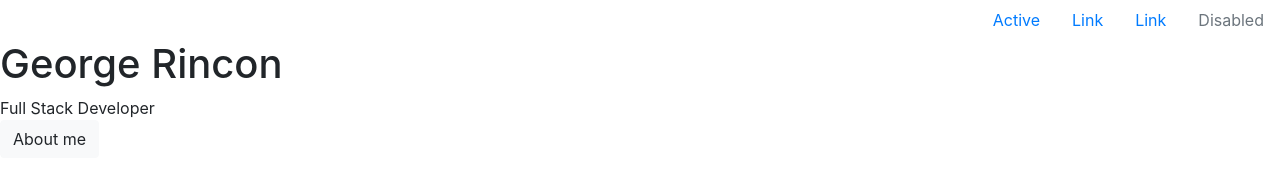
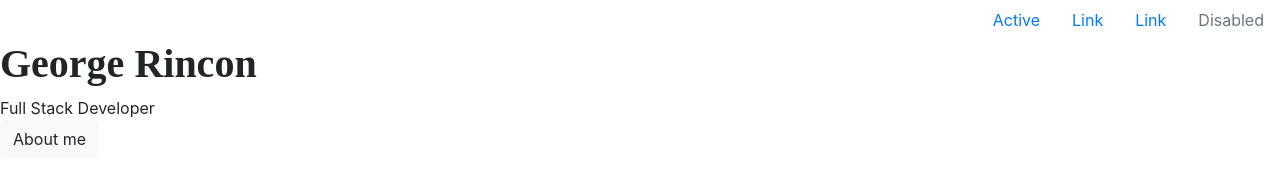
Before and after one commit to grincon0/Portfolio_Beta, a plain HTML site: page index.html in a window 1280 px wide. Drawn offline with nearby package versions, Linux system fonts and the light colour scheme.

Commit message:
added open fonts

```diff
--- a/assets/css/main.css
+++ b/assets/css/main.css
@@ -0,0 +1,10 @@
+@font-face{
+    font-family : LeagueSpartan;
+    src: url("../fonts/LeagueSpartan-Bold.woff") format ("woff");
+    src: url("../fonts/LeagueSpartan-Bold.woff2") format ("woff2");
+}
+
+#name {
+    font-family: LeagueSpartan;
+    font-weight: bold;
+}
--- a/index.html
+++ b/index.html
@@ -34,7 +34,7 @@
     <!--Body-->
     <main>
         <div>
-            <h1> George Rincon </h1>
+            <h1 id="name"> George Rincon </h1>
         </div>
         <div>
             Full Stack Developer
```
Also changed, not shown: assets/fonts/LeagueSpartan-Bold.otf (added), assets/fonts/LeagueSpartan-Bold.woff (added), assets/fonts/LeagueSpartan-Bold.woff2 (added).
